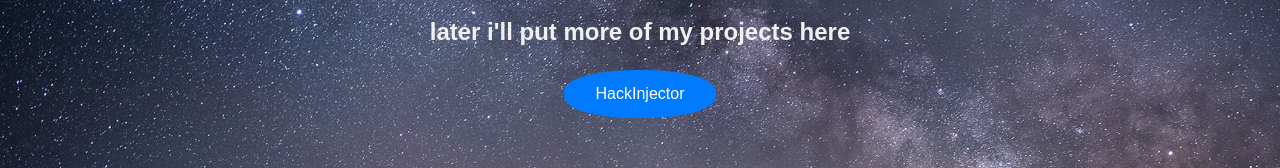
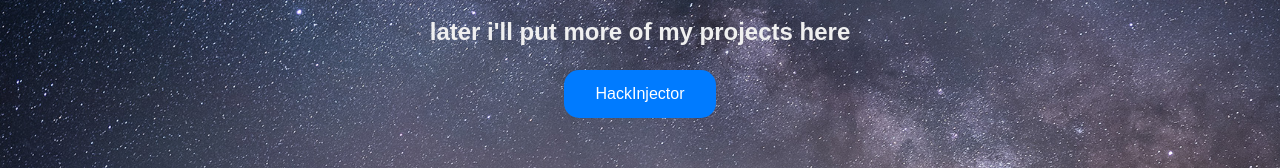
Before and after one commit to voxj/voxj.github.io, a plain HTML site: page index.html in a window 1280 px wide. Shown: the part 168-336 px from the top of the page. Drawn offline with Linux system fonts and the light colour scheme.

Commit message:
Update index.html

```diff
--- a/index.html
+++ b/index.html
@@ -23,7 +23,7 @@
   padding: 15px 32px;
   text-align: center;
   text-decoration: none;
-  border-radius: 45%;
+  border-radius: 15px;
   display: inline-block;
   font-size: 16px;
   margin: 4px 2px;
```
